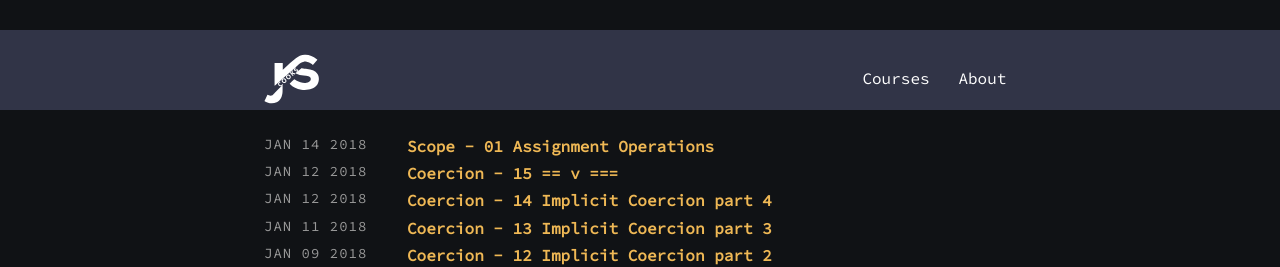
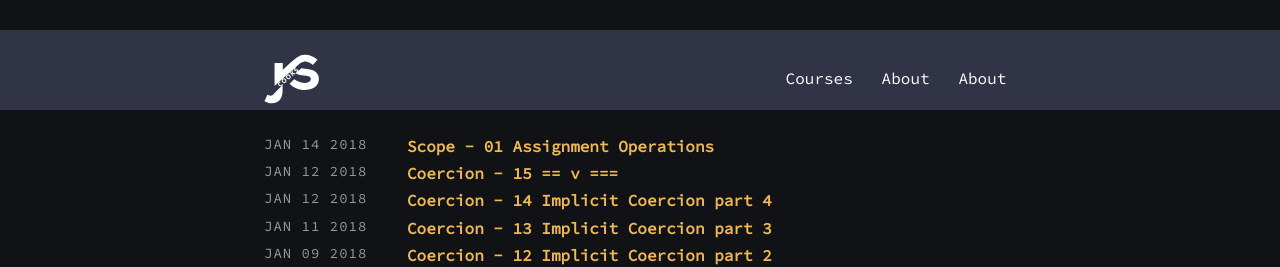
Before and after one commit to jscoox/jscoox.github.com, a Jekyll site: the page built from index.html, in a window 1280 px wide. Shown: the top 267 px of the page. Built offline with Jekyll 4.4.1, drawn with Linux system fonts in a browser that asks for light colours.

Commit message:
Update nav.html

```diff
--- a/_includes/nav.html
+++ b/_includes/nav.html
@@ -13,6 +13,7 @@
     <ul class="navbar">
       <li><a href="{{ '/courses' | prepend: site.baseurl }}">Courses</a></li>
       <li><a href="{{ '/about' | prepend: site.baseurl }}">About</a></li>
+      <li><a href="{{ '/tetris' | prepend: site.baseurl }}">About</a></li>
     </ul>
   </div>
 </nav>
```
